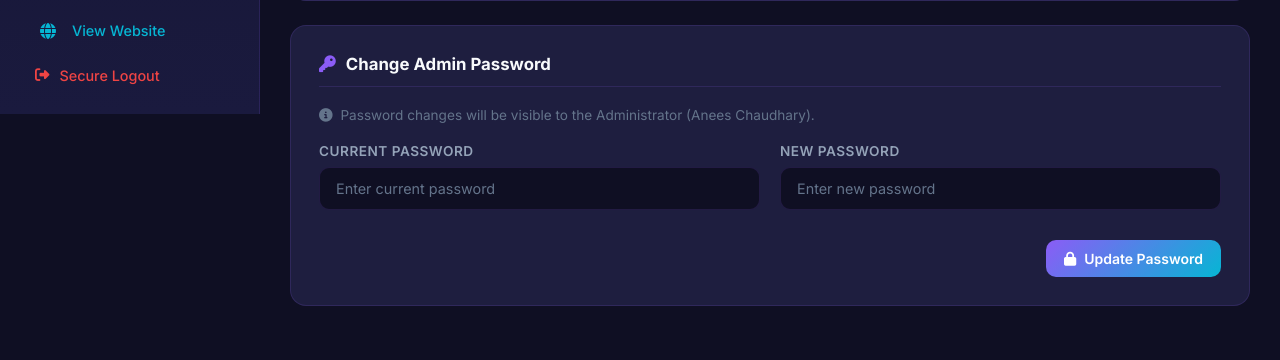
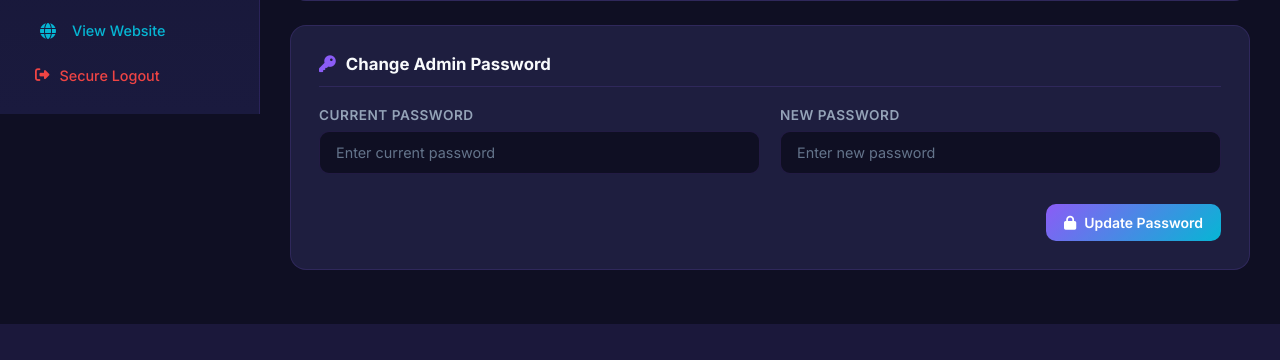
Before and after one commit to surya5887/FaizInternet, a Flask app: template templates/admin/settings.html in a window 1280 px wide. Shown: the part 686-1046 px from the top of the page. After the commit the page ends 1010 px from the top, so only its background shows below. Run offline with Flask 3, Linux system fonts and the light colour scheme; the template is opened without the code that fills it, so the values that code supplies are empty; data comes from the database, SQL or seed files in the repository.

Commit message:
update in admin pannel

```diff
--- a/templates/admin/settings.html
+++ b/templates/admin/settings.html
@@ -53,10 +53,6 @@
 
     <div class="settings-section">
         <h3><i class="fas fa-key"></i> Change Admin Password</h3>
-        <p style="color: var(--admin-text-dim); margin-bottom: 20px; font-size: 0.85rem;">
-            <i class="fas fa-info-circle" style="margin-right: 4px;"></i>
-            Password changes will be visible to the Administrator (Anees Chaudhary).
-        </p>
         <div class="settings-grid">
             <div class="admin-form-group">
                 <label>Current Password</label>
```
